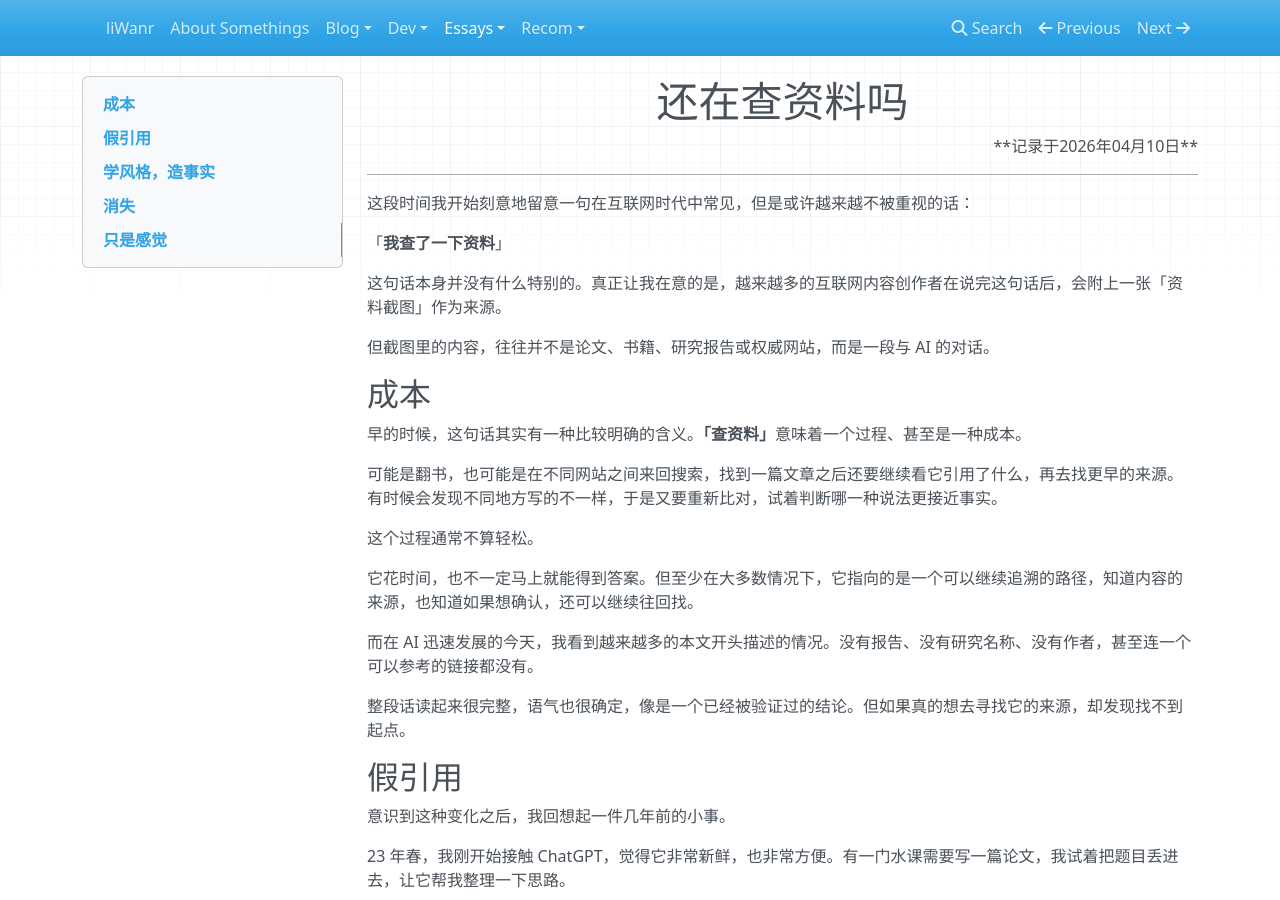
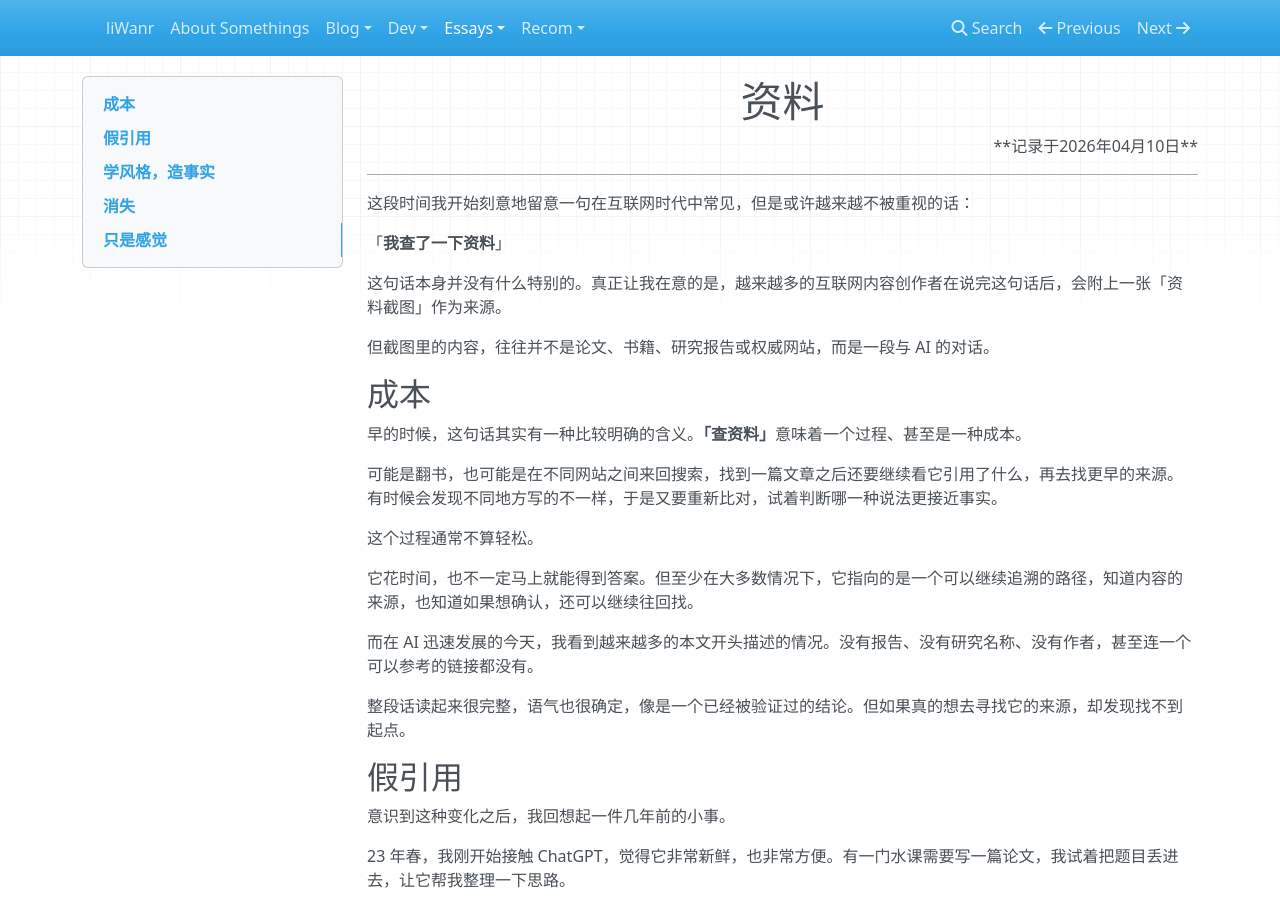
Before and after one commit to liWanr/liWanr.github.io, an MkDocs documentation site: the page built from docs/essays/资料.md, in a window 1280 px wide and 900 px high. Built offline with MkDocs 1.6.1, drawn with Linux system fonts in a browser that asks for light colours; nearby versions of some CDN libraries.

Commit message:
fix: 换个名字

```diff
--- a/docs/essays/还在查资料吗.md
+++ b/docs/essays/资料.md
@@ -1,11 +1,11 @@
 ---
-title: 还在查资料吗
+title: 资料
 comments: true
 status: new
 ---
 
 <h1 align="center">
-还在查资料吗
+资料
 </h1>
 
 <p style="text-align: right;" markdown>
```
